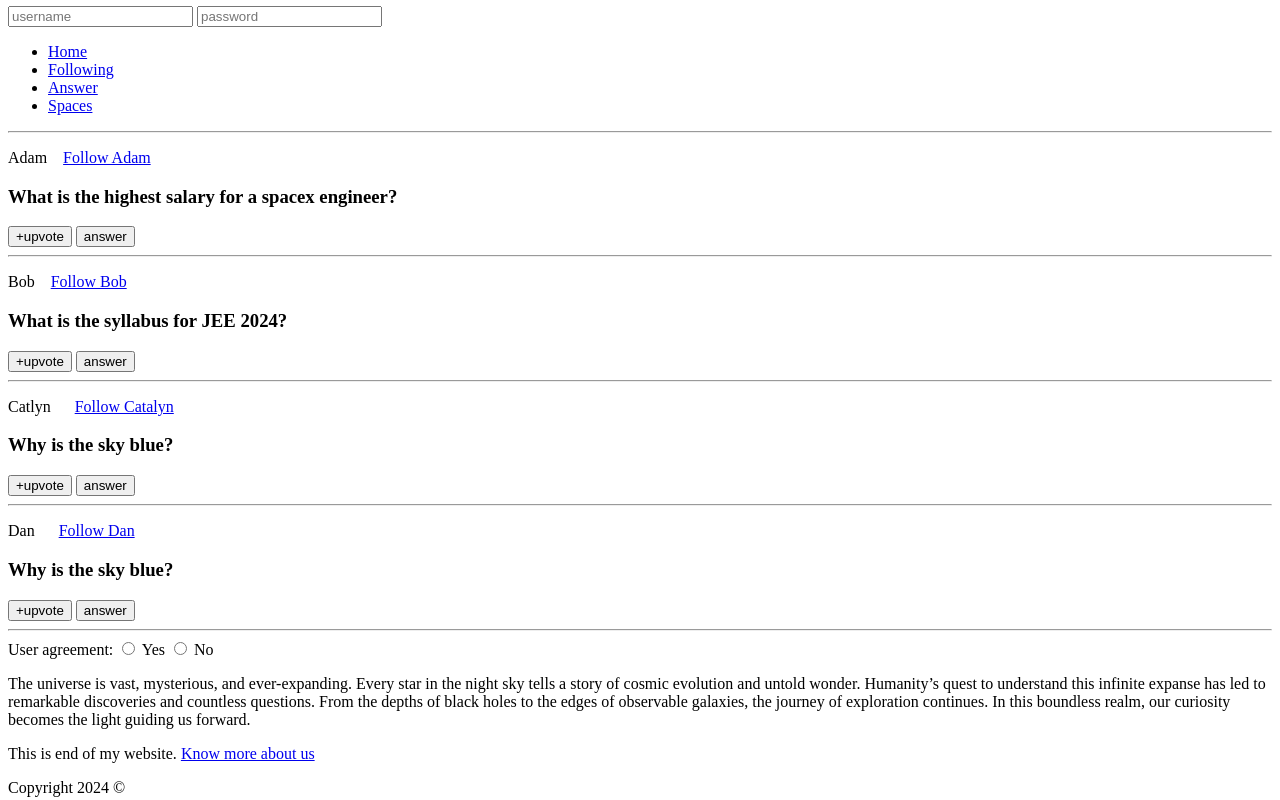
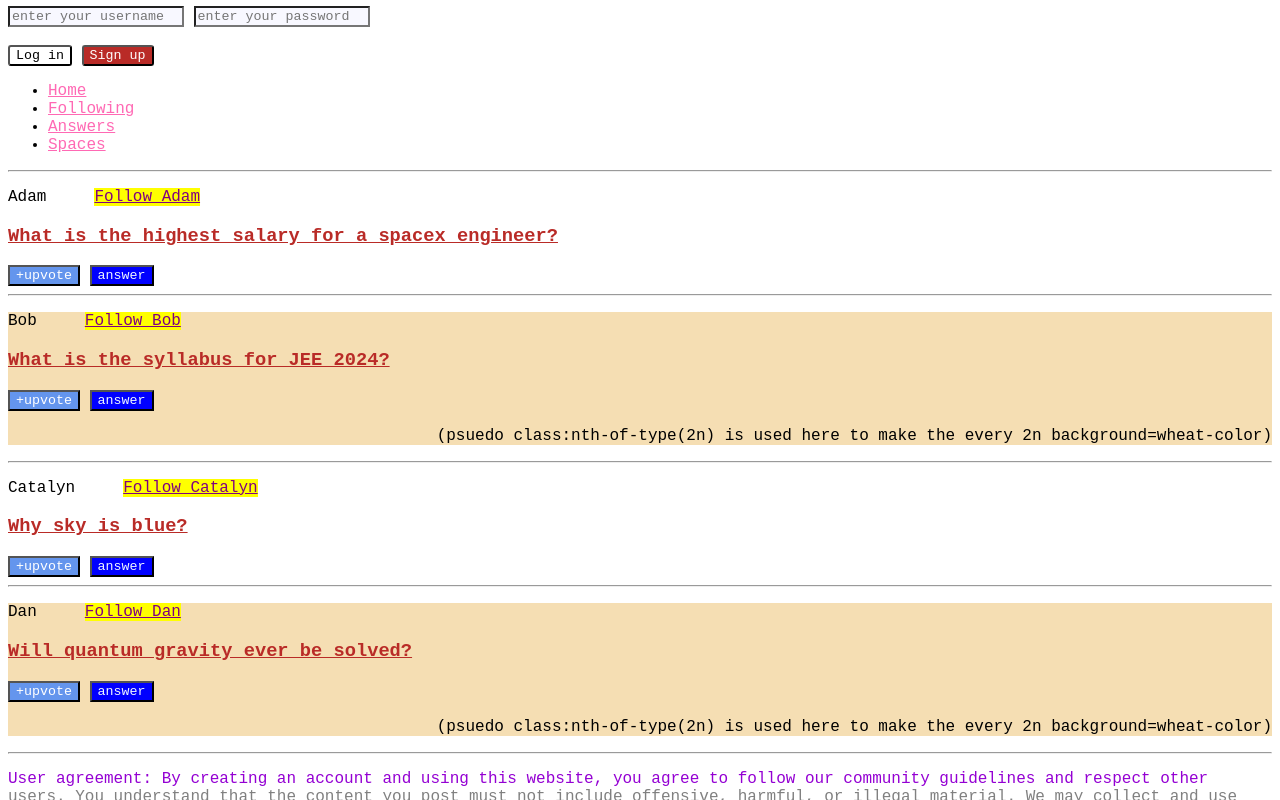
Before and after one commit to ashafkhan/CSS-Basics, a plain HTML site: page 02_CSS/01_selectors.html in a window 1280 px wide. Shown: the part 74-874 px from the top of the page. Drawn offline with Linux system fonts and the light colour scheme.

Commit message:
fixed 01_selectors.css

```diff
--- a/02_CSS/01_selectors.css
+++ b/02_CSS/01_selectors.css
@@ -6,96 +6,113 @@ h1, h3{
   color: #b92b27;
 }
 
-#login{
-  background-color: white;
-}
 #signup{
   background-color: #b92b27;
+  color: #ffffff;
+  border-radius: 3px;
+  /* border-color: none; */
+}
+
+#login{
+  background-color: #ffffff;
+  color: #000000;
+  border-radius: 3px;
+}
+
+/* Descendant selectors */
+/* h1 span{
+  color: green; (or later we will use psuedo element to make first later of quora i.e. Q to green)
+} */
+
+.post a{
+  color: purple;
+  background-color: yellow;
+}
+
+div ul li a{
+  color: hotpink;
+}
+
+.upvotebtn{
+  background-color: cornflowerblue;
   color: white;
 }
-.upvote{
-  background-color: rgb(63, 187, 222);
+
+/* .ansbtn{
+  background-color: rgba(233, 232, 226, 0.513);
+} */
+
+.upvotebtn + button{
+  background-color: blue;
   color: aliceblue;
 }
 
-/* descendant selector */
-.post a{
-  color: rgb(255, 179, 0);
-  background-color: rgb(115, 58, 168);
-}
-
-/* nav ul li a{
-  color: hotpink;
-} */
-
-nav a{
-  color: hotpink;
-}
-
-p+h3{
+p + h3{
   text-decoration: underline;
 }
 
-.upvote+button{
-  background-color: bisque;
-}
-
-div>input{
-  background-color: rgb(197, 197, 91);
+/* child selector */
+div > input{
+  background-color: rgb(172, 204, 237);
 }
 
 input[type="text"]{
   color: green;
 }
+
 input[type="password"]{
-  color: red;
+  color: grey;
 }
+
 input[type]{
   background-color: ghostwhite;
 }
 
-/* div[id="myId"]{
-  color: green;
-} */
-
-#myId{
-  color:green;
+div[id="footerDiv"] p{
+  color: grey;
 }
 
-/* psuedo class */
-button:hover{
-  background-color: red;
-  color: black;
+.upvotebtn:hover{
+  background-color: black;
+  color: white;
 }
 
-h3:hover{
-  text-decoration: none;
+.ansbtn:hover{
+  background-color: green;
+  color:black;
 }
 
-button:active{
-  background-color: hotpink;
-  color: blanchedalmond;
+.ansbtn:active{
+  background-color: black;
+  color:white;
+}
+
+.upvotebtn:active{
+  background-color: cadetblue;
 }
 
 input[type="radio"]:checked + label{
-  color:red;
+  color: red;
   font-weight: bold;
 }
 
-div:nth-of-type(2n){
-  background-color: blanchedalmond;
+.divforpost:nth-of-type(2n){
+  background-color: wheat;
 }
 
-/* psuedo-elements */
+.psuedohelper:nth-of-type(2n){
+  text-align: right;
+}
 
-h1::first-letter{
+/* psuedo element */
+#head1::first-letter{
   color: green;
 }
 
-#lastpara::first-line{
-  color: #cb008e;
+#footerDiv p::first-line{
+  color: darkviolet;
 }
 
-#lastpara::selection{
-  background-color: rgb(184, 107, 12);
+p::selection{
+  background-color: darkblue;
 }
--- a/02_CSS/01_selectors.html
+++ b/02_CSS/01_selectors.html
@@ -1,99 +1,90 @@
 <!DOCTYPE html>
 <html lang="en">
-
 <head>
-    <meta charset="UTF-8" />
-    <meta http-equiv="X-UA-Compatible" content="IE=edge" />
-    <meta name="viewport" content="width=device-width, initial-scale=1.0" />
-    <title>CSS Chapter2</title>
-    <link rel="stylesheet" href="001_selectors.css">
+  <meta charset="UTF-8">
+  <meta name="viewport" content="width=device-width, initial-scale=1.0">
+  <title>Selectors in CSS in detailed</title>
+  <link rel="stylesheet" href="01_selectors.css">
 </head>
-
 <body>
-
   <header>
-      <h1>Quora
-        <button id="login">Log in</button>
-        <button id="signup">Sign up</button>
-      </h1>
     <div>
-        <input type="text" placeholder="username">
-        <input type="password" placeholder="password">
+      <h1 id="head1"><span id="qspan">Q</span>oura</h1>
+      <input type="text" name="user" id="username" placeholder="enter your username">
+      <input type="password" name="pass" id="password" placeholder="enter your password">
+      <br><br>
+      <button type="submit" id="login">Log in</button>
+      <button type="submit" id="signup">Sign up</button>
     </div>
-      <nav>
+    <div class="list">
       <ul>
-          <li><a href="/home">Home</a></li>
-          <li><a href="/following">Following</a></li>
-          <li><a href="/answer">Answer</a></li>
-          <li><a href="/spaces">Spaces</a></li>
+        <li><a href="/Home">Home</a></li>
+        <li><a href="/Following">Following</a></li>
+        <li><a href="/Answer">Answers</a></li>
+        <li><a href="/Spaces">Spaces</a></li>
       </ul>
-      </nav>
-      <hr>
+    </div>
   </header>
 
+  <hr>
+
   <main>
-      <div>
-        <p class="post">
-          Adam &nbsp;&nbsp;
-          <a class="follow" href="/adam">Follow Adam</a>
-        </p>
+    <div class="divforpost">
+      <p class="post">Adam &nbsp; &nbsp; <a href="/Follow">Follow Adam</a></p>
       <h3>What is the highest salary for a spacex engineer?</h3>
-        <span>
-          <button class="upvote">+upvote</button>
-          <button>answer</button>
-        </span>
-        <hr />
+      <button type="button" class="upvotebtn">+upvote</button>
+      <button type="button" class="ansbtn">answer</button>
     </div>
-      <div>
-        <p class="post">
-          Bob &nbsp;&nbsp;
-          <a class="follow" href="/bob">Follow Bob</a>
-        </p>
+
+    <hr>
+
+    <div class="divforpost">
+      <p class="post">Bob &nbsp; &nbsp; <a href="/Follow">Follow Bob</a></p>
       <h3>What is the syllabus for JEE 2024?</h3>
-        <span>
-          <button class="upvote">+upvote</button>
-          <button>answer</button>
-        </span>
-        <hr />
+      <button type="button" class="upvotebtn">+upvote</button>
+      <button type="button" class="ansbtn">answer</button>
+      <p class="psuedohelper">(psuedo class:nth-of-type(2n) is used here to make the every 2n background=wheat-color)</p>
     </div>
-      <div>
-        <p class="post">
-          Catlyn &nbsp;&nbsp;&nbsp;&nbsp;
-          <a class="follow" href="/catlyn">Follow Catalyn</a>
-        </p>
-        <h3>Why is the sky blue?</h3>
-        <span>
-          <button class="upvote">+upvote</button>
-          <button>answer</button>
-        </span>
-        <hr />
+
+    <hr>
+
+    <div class="divforpost">
+      <p class="post">Catalyn &nbsp; &nbsp; <a href="/Follow">Follow Catalyn</a></p>
+      <h3>Why sky is blue?</h3>
+      <button type="button" class="upvotebtn">+upvote</button>
+      <button type="button" class="ansbtn">answer</button>
     </div>
-      <div>
-        <p class="post">
-          Dan &nbsp;&nbsp;&nbsp;&nbsp;
-          <a class="follow" href="/dan">Follow Dan</a>
-        </p>
-        <h3>Why is the sky blue?</h3>
-        <span>
-          <button class="upvote">+upvote</button>
-          <button>answer</button>
-        </span>
-        <hr />
+
+    <hr>
+
+    <div class="divforpost">
+      <p class="post">Dan &nbsp; &nbsp; <a href="/Follow">Follow Dan</a></p>
+      <h3>Will quantum gravity ever be solved?</h3>
+      <button type="button" class="upvotebtn">+upvote</button>
+      <button type="button" class="ansbtn">answer</button>
+      <p class="psuedohelper">(psuedo class:nth-of-type(2n) is used here to make the every 2n background=wheat-color)</p>
     </div>
-      <div>
-        User agreement:
-        <input type="radio" id="yes" name="agreement">
-        <label for="yes">Yes</label>
-        <input type="radio" id="no" name="agreement">
+
+    <hr>
+
+    <div id="footerDiv">
+      <p>User agreement: By creating an account and using this website, you agree to follow our community guidelines and respect other users. You understand that the content you post must not include offensive, harmful, or illegal material. We may collect and use your information to improve services in accordance with our privacy policy. You also agree not to misuse the platform for spam or fraudulent activities. Continued use of this website indicates your acceptance of these terms and conditions.</p>
+      <input type="radio" id="yes" name="agreement" value="yes">
+      <label for="yes">Yes, I agree</label>
+      <input type="radio" id="no" name="agreement" value="no">
       <label for="no">No</label>
-      </div>
-      <p  id="lastpara">The universe is vast, mysterious, and ever-expanding. Every star in the night sky tells a story of cosmic evolution and untold wonder. Humanity’s quest to understand this infinite expanse has led to remarkable discoveries and countless questions. From the depths of black holes to the edges of observable galaxies, the journey of exploration continues. In this boundless realm, our curiosity becomes the light guiding us forward.</p>
-      <p>This is end of my website. <a href="https://www.quora.com/">Know more about us</a></p>
+    </div> <hr>
   </main>
 
-    <div id="myId">
-      <p>Copyright 2024 &copy;</p>
-    </div>
-
+  <footer>
+    <p>This is end of my website. <a href="/demo-quora">Know more about us</a></p>
+    <p>Quora Clone  2024 &copy;. All Rights Reserved.</p>
+    <p>
+      <a href="/about">About</a> |
+      <a href="/contact">Contact</a> |
+      <a href="/privacy">Privacy Policy</a> |
+      <a href="/terms">Terms & Conditions</a>
+    </p>
+  </footer>
 </body>
 </html>
```
Also changed, not shown: 02_CSS/PracticeQs.css (+10 -11 lines), 02_CSS/PracticeQs.html (+11 -10 lines), main.html (+0 -76 lines). Lines whose indentation alone changed are shown as unchanged.
